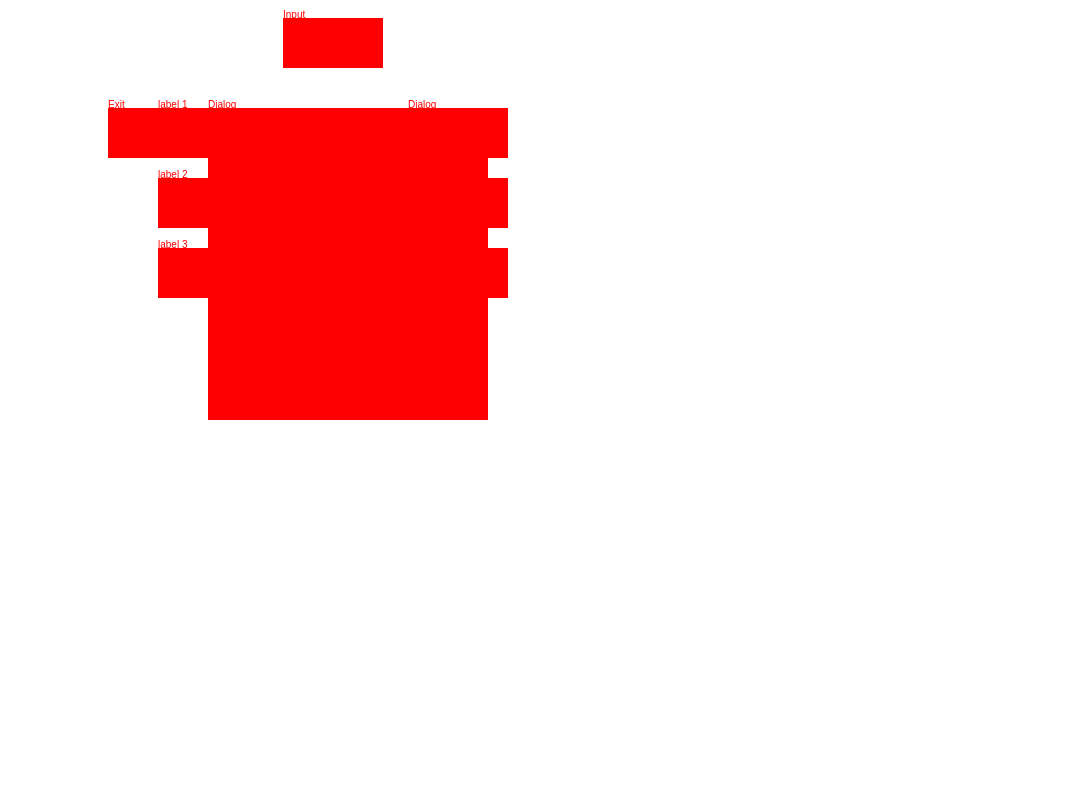
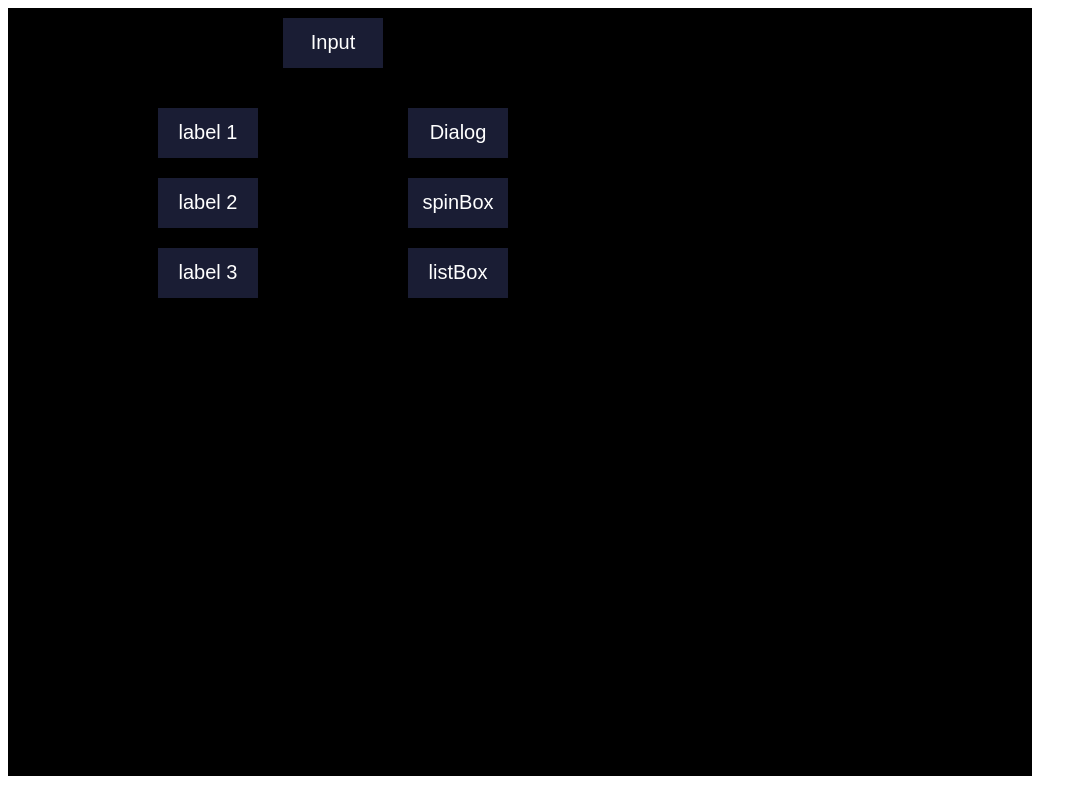
Before and after one commit to idea4good/GuiLitePreviewer, a website: page src/preview.html in a window 1280 px wide. Shown: the whole page, without its empty margins (0-1087 px from the left). Drawn offline with Linux system fonts and the light colour scheme.

Commit message:
change font & color

```diff
--- a/src/preview.html
+++ b/src/preview.html
@@ -9,10 +9,15 @@
 
 <script type="text/javascript">
 function draw_single_widget(context, str, rect){
-    console.log(rect.toString());
-    context.fillStyle = "#FF0000";
+    console.log(rect);
+    context.fillStyle = "#1A1D34";
     context.fillRect(rect[0], rect[1], rect[2], rect[3]);
-    context.fillText(str, rect[0], rect[1]);
+
+    context.fillStyle = "#FFFFFF";
+    context.font = "20px Arial";
+    context.textAlign = "center"
+    context.textBaseline = "middle";
+    context.fillText(str, rect[0] + rect[2]/2, rect[1] + rect[3]/2);
 }
 
 function draw_widgets(context, widgets){
@@ -25,8 +30,9 @@ function draw_widgets(context, widgets){
         }
 
         widget_without_name = widgets[i].replace(/".*"/g, '');//Remove widget name for rect
-        rect = widget_without_name.match(/[^A-Za-z_]\d+/g);
-        console.log(widget_name.toString() + rect.toString());
+        var rect = widget_without_name.match(/[^A-Za-z_]\d+/g);
+        rect = rect.map(Number);
+        console.log(widget_name.toString() + ': ' + rect.toString());
         draw_single_widget(context, widget_name, rect)
     }
 }
@@ -45,14 +51,12 @@ function search_trees(source){
 
     const canvas = document.getElementById('screen');
     const context = canvas.getContext('2d');
+    context.fillStyle = "#000000";
+    context.fillRect(0, 0, 1024, 768);
     var source_code = `static c_my_dialog s_my_dialog;
 
 static c_button s_exit_button;
-WND_TREE s_dialog_widgets[] =
-{
-	{ &s_exit_button,	ID_EXIT_BUTTON,	"Exit",	100, 100, 100, 50},
-	{NULL, 0 , 0, 0, 0, 0, 0}
-};
+
 
 WND_TREE s_main_widgets[] =
 {
@@ -66,7 +70,6 @@ WND_TREE s_main_widgets[] =
 	{ &s_spin_box,	ID_SPIN_BOX,"spinBox",	400, 170, 100, 50},
 	{ &s_list_box,	ID_LIST_BOX,"listBox",	400, 240, 100, 50},
 
-	{ &s_my_dialog,	ID_DIALOG,	"Dialog",	200, 100, 280, 312, s_dialog_widgets},
 	{NULL, 0 , 0, 0, 0, 0, 0}
 };
 
```
Also changed, not shown: src/extension.ts (+14 -6 lines).
